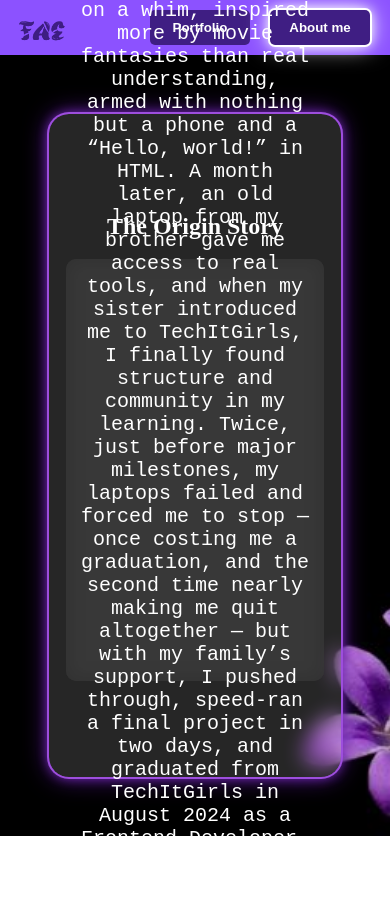
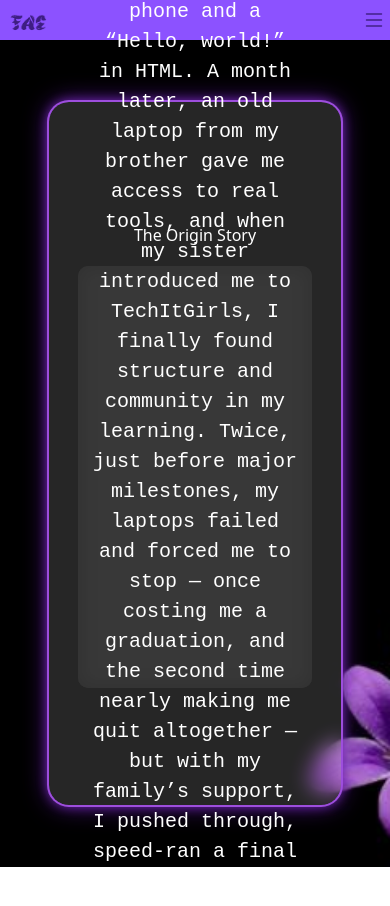
Before and after one commit to theinternetfae/My-Portfolio, a React (Vite) app: page /about in a window 390 px wide. Shown: the top 906 px of the page. Built offline with nearby package versions, Linux system fonts and the light colour scheme; a web font is replaced by a local one.

Commit message:
Converting to tailwind + media query: header

```diff
--- a/src/About.jsx
+++ b/src/About.jsx
@@ -4,7 +4,7 @@ function About() {
             <div className="blur-about">
                 <h1>The Origin Story</h1>
                 <div className="about-desc">
-                    <p>I started learning to code in May 2023 on a whim, inspired more by movie fantasies than real understanding, armed with nothing but a phone and a “Hello, world!” in HTML. A month later, an old laptop from my brother gave me access to real tools, and when my sister introduced me to TechItGirls, I finally found structure and community in my learning. Twice, just before major milestones, my laptops failed and forced me to stop — once costing me a graduation, and the second time nearly making me quit altogether — but with my family’s support, I pushed through, speed-ran a final project in two days, and graduated from TechItGirls in August 2024 as a Frontend Developer. Since then, I’ve been self-learning and building with HTML, CSS, JavaScript, and React so far...</p>
+                    <p>I started learning to code in May 2023 on a whim, inspired more by movie fantasies than real understanding, armed with nothing but a phone and a “Hello, world!” in HTML. A month later, an old laptop from my brother gave me access to real tools, and when my sister introduced me to TechItGirls, I finally found structure and community in my learning. Twice, just before major milestones, my laptops failed and forced me to stop — once costing me a graduation, and the second time nearly making me quit altogether — but with my family’s support, I pushed through, speed-ran a final project in two days, and graduated from TechItGirls in August 2024 as a Frontend Developer. Since then, I’ve been self-learning and building with HTML, CSS, JavaScript, and React; so far...</p>
                 </div>
             </div>
         </section>
--- a/src/Header.jsx
+++ b/src/Header.jsx
@@ -1,15 +1,36 @@
+import { useState } from "react";
 import { Link, useLocation } from "react-router-dom";
 
 function Header() {
 
+    const [optSm, setOptSm] = useState(false);
     const location = useLocation();
-    console.log('loca:', location);
 
     return (
         <header className="sticky">
             <nav>
                 <img src="/images/Logo-InternetFae.png" alt="" />
-                <div className="nav-box">
+
+                <div className="nav-box-sm lg:hidden">
+                    <button className="bi bi-list nav-icon" onClick={() => setOptSm(prev => !prev)}></button>
+                    {optSm && (
+
+                        <div className="navigating-sm">
+
+                            <Link to="/">
+                                <button className={`navigation ${location.pathname === "/" ? "selected-sm" : ""}`} onClick={() => setOptSm(prev => !prev)}>Portfolio</button>
+                            </Link>
+
+                            <Link to="/about">
+                                <button className={`navigation ${location.pathname === "/about" ? "selected-sm" : ""}`} onClick={() => setOptSm(prev => !prev)}>About me</button>
+                            </Link>
+
+                        </div>
+
+                    )}
+                </div>
+
+                <div className="nav-box hidden lg:flex">
 
                     <Link to="/">
                         <button className={`navigating ${location.pathname === "/" ? "boxy" : ""}`}>Portfolio</button>
--- a/src/index.css
+++ b/src/index.css
@@ -2,7 +2,7 @@
 /* "Atkinson Hyperlegible Mono", sans-serif; */
 @import url('https://fonts.googleapis.com/css2?family=Atkinson+Hyperlegible+Mono:ital,wght@0,200..800;1,200..800&family=Castoro:ital@0;1&display=swap');
 /* "Castoro", serif */
-
+@import "tailwindcss";
 
 * {
   margin: 0;
@@ -13,7 +13,7 @@
   background-repeat: no-repeat;
   background-position: center;
   background-size: cover;
-  height: 92.5vh;
+  height: 98vh;
   display: flex;
   flex-direction: column;
   justify-content: center;
@@ -29,76 +29,74 @@
   padding: 4px;
 }
 
+@layer components {
+
+  /* HEADER */
+
+  .sticky {
+    @apply sticky top-0;
+
+    nav {
+      @apply text-white bg-[#8c52ff] h-[40px] p-1 flex items-center justify-between md:h-[55px];
+
+      img {
+        @apply h-[50px] md:h-[65px];
+      }
+
+      & .nav-box-sm {
+        @apply flex flex-col w-25 relative;
+
+        .nav-icon {
+          @apply text-[#3F1E83] text-2xl text-end md:text-4xl;
+        }
+
+        & .navigating-sm {
+          @apply bg-[#8c52ff] w-full flex flex-col gap-2 items-center shadow-lg absolute top-9 right-[-4px] md:top-12;
+
+          .navigation {
+            @apply w-[100px] p-2
+          }
+
+          & .selected-sm {
+            @apply bg-[#2D1E64];
+          }
+        }
+      }
+
+      & .nav-box {
+        @apply flex h-[90%] gap-[20px] lg:w-[270px] justify-around items-center;
+
+        .navigating {
+          @apply text-white font-bold flex items-center justify-center p-2 rounded w-30 bg-[#3F1E83] cursor-pointer hover:-translate-y-0.5 transition ease-in-out duration-300 active:scale-95;
+        }
+
+        .boxy {
+          @apply shadow-[inset_0_0_5px_rgba(0,0,0,0.5)];
+        }
+      }
+    }
+  }
+}
+
+
+
+
+
+
+
+
+
+
+
+
+
+
 .project-body {
   margin-top: 10px;
   height: 80%;
   display: flex;
   justify-content: space-around;
   align-items: center;
-}
-
-.sticky {
-  position: sticky;
-  top: 0;
-}
-
-nav {
-  color: white;
-  height: 35px;
-  background: #8c52ff;
-  padding: 10px;
-  display: flex;
-  align-items: center;
-  justify-content: space-between;
-}
-
-nav img {
-  height: 65px;
-}
-
-nav .nav-box {
-  display: flex;
-  height: 100%;
-  justify-content: space-between;
-  align-items: center;
-  padding: 0 10px 0 10px;
-  gap: 20px;
-}
-
-nav .nav-box a {
-  height: 100%;
-  text-decoration: none;
-}
-
-nav .nav-box .navigating {
-  color: white;
-  font-weight: 600;
-  height: 100%;
-  display: flex;
-  align-items: center;
-  justify-content: center;
-  padding: 2px;
-  width: 100px;
-  border-radius: 5px;
-  border: 2px solid transparent;
-  background: #3F1E83;
-  cursor: pointer;
-  transition: .3s ease-in-out;
-  box-shadow: 0, 0 5px (rgba(0, 0, 0, .5));
-}
-
-nav .nav-box .navigating:hover{
-  transform: translateY(-2px);
-}
-
-.boxy {
-  box-shadow: 0 0 0 2px white,
-  0 0 12px white,
-  0 0 24px white;
-}
-
-nav .nav-box .navigating:active{
-  transform: scale(0.80);
 }
 
 .project-body .arrow {
```
